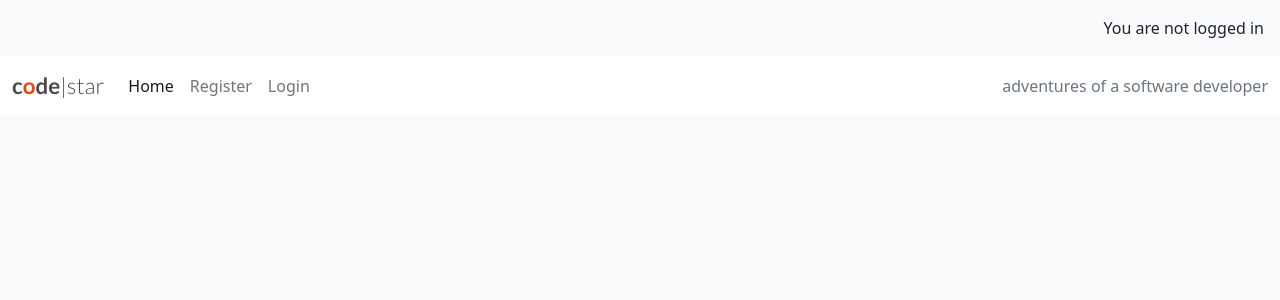
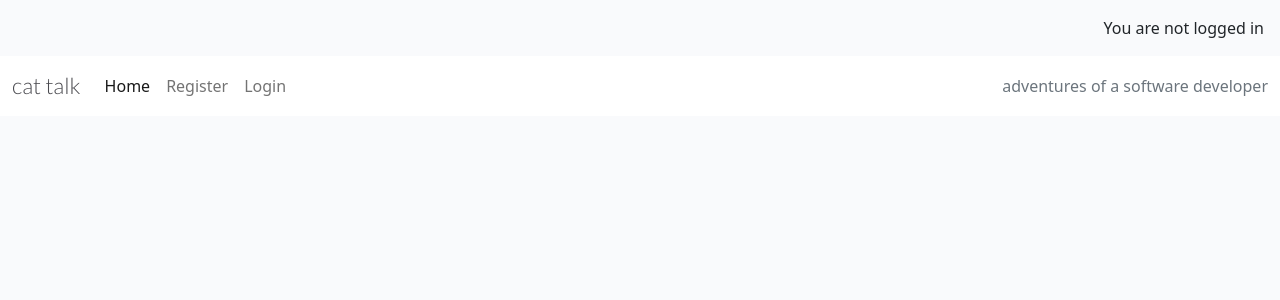
Before and after one commit to maggku/cats, a Django app: page / in a window 1280 px wide. Shown: the top 300 px of the page. Run offline with Django 4.2, Linux system fonts and the light colour scheme; data that the repository does not hold is empty; some libraries are stand-ins or nearby versions.

Commit message:
Changing the title and the name of the site

```diff
--- a/templates/base.html
+++ b/templates/base.html
@@ -9,7 +9,7 @@
 <html class="h-100" lang="en">
 
 <head>
-    <title>CodeStar Blog</title>
+    <title>How To Talk To My Cat</title>
     <meta name="viewport" content="width=device-width, initial-scale=1" />
 
     <!-- Google Fonts CSS -->
@@ -37,8 +37,8 @@
     <!-- Navigation -->
     <nav class="navbar navbar-expand-lg navbar-light bg-white">
         <div class="container-fluid">
-            <a class="navbar-brand" href="{% url 'home' %}"><span class="brand">c<span class="red-o">o</span>de<span
-                        class="thin">|star</span></span></a>
+            <a class="navbar-brand" href="{% url 'home' %}"><span class="brand"><span class="red-o"></span><span
+                        class="thin">cat talk</span></span></a>
             <button class="navbar-toggler" type="button" data-bs-toggle="collapse" data-bs-target="#navbarText"
                 aria-controls="navbarText" aria-expanded="false" aria-label="Toggle navigation">
                 <span class="navbar-toggler-icon"></span>
```
